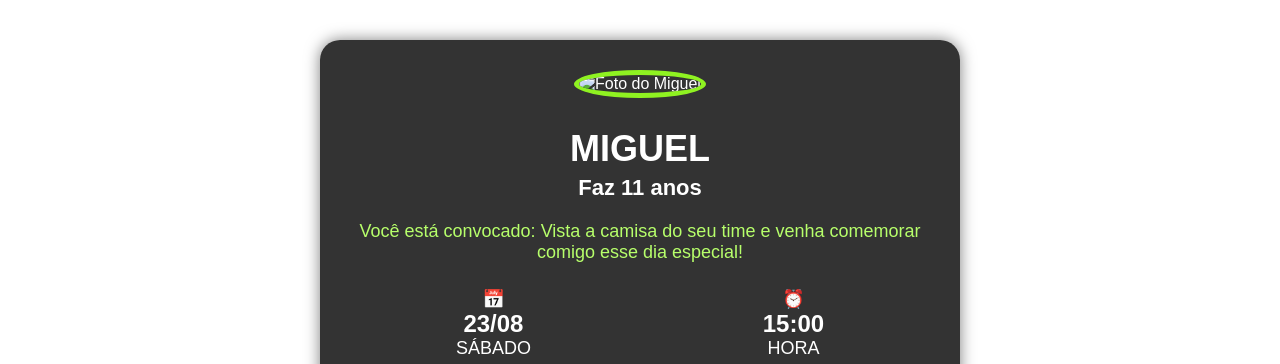
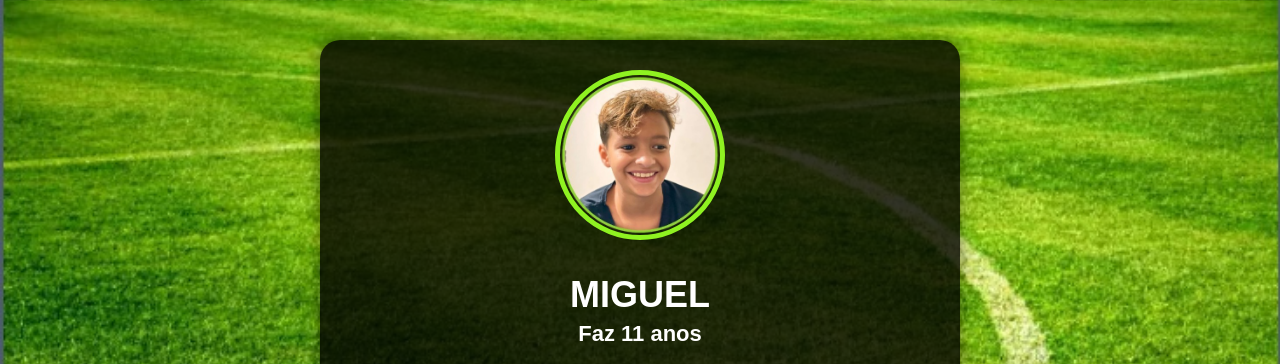
Before and after one commit to MarianaFausto/Convite, a plain HTML site: page index.html in a window 1280 px wide. Shown: the top 364 px of the page. Drawn offline with Linux system fonts and the light colour scheme; the site is published under a folder, as on GitHub Pages, so addresses that start at the root find nothing.

Commit message:
Update index.html

```diff
--- a/index.html
+++ b/index.html
@@ -7,7 +7,7 @@
     body {
       margin: 0;
       font-family: 'Arial', sans-serif;
-      background-image: url("/fundo.jpg"); /* Corrigido */
+      background-image: url("fundo.jpg"); /* Corrigido */
       background-repeat: no-repeat;
       background-position: center center;
       background-size: cover;
@@ -91,7 +91,7 @@
 </head>
 <body>
   <div class="convite">
-    <img src="\miguel.png" alt="Foto do Miguel" class="foto"> <!-- Substitua pelo nome correto -->
+    <img src="miguel.png" alt="Foto do Miguel" class="foto"> <!-- Substitua pelo nome correto -->
     <h1>MIGUEL</h1>
     <h2>Faz 11 anos</h2>
     <p class="convocado">Você está convocado: Vista a camisa do seu time e venha comemorar comigo esse dia especial!</p>
```
